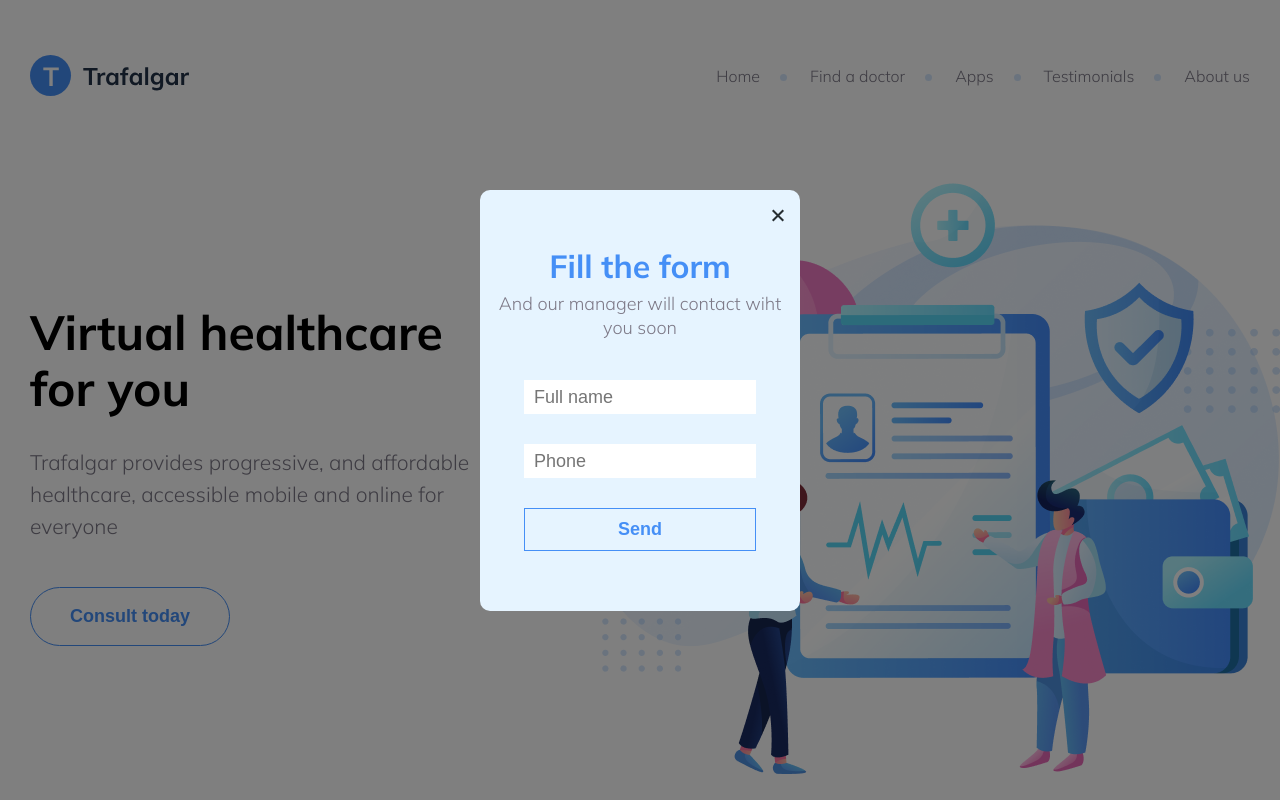
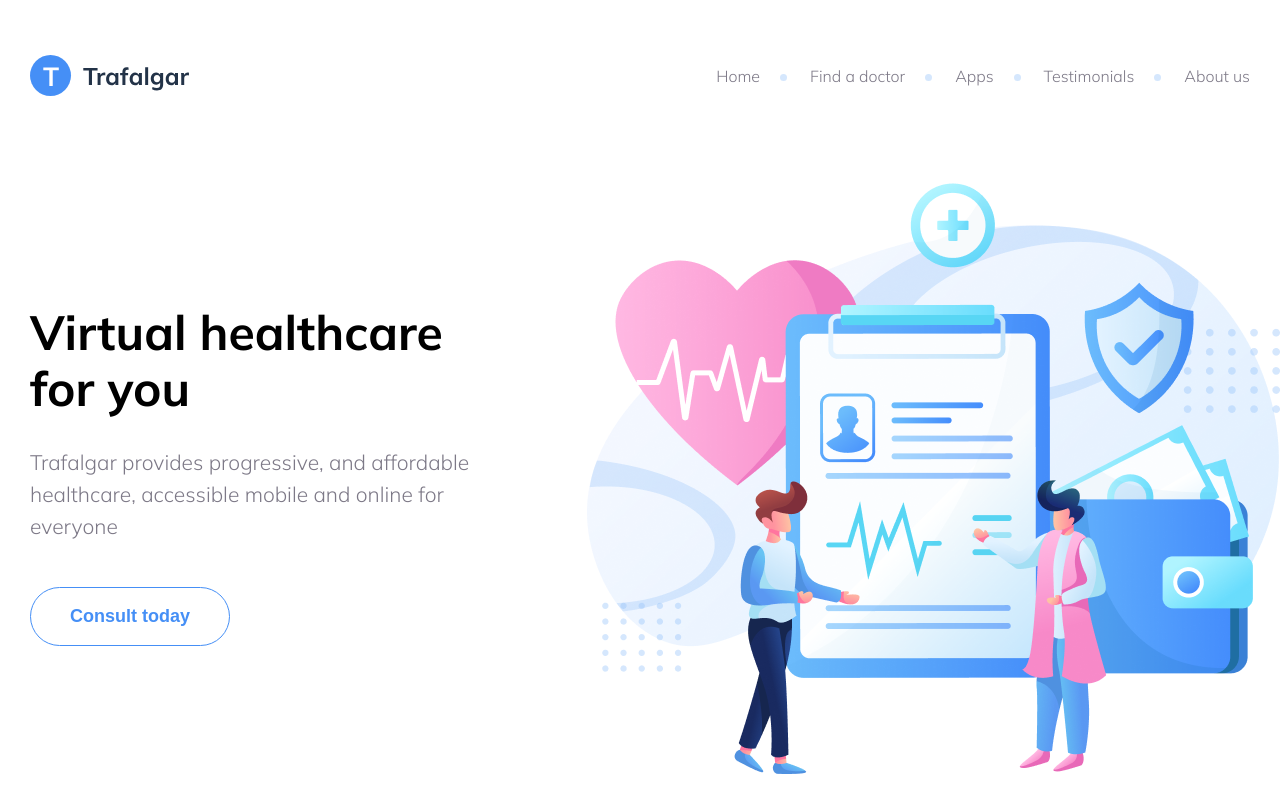
Before and after one commit to Oleksandr-Heleta/js-basic, a plain HTML site: page final_task/index1.html in a window 1280 px wide. Shown: the top 800 px of the page. Drawn offline with Linux system fonts and the light colour scheme.

Commit message:
one more step to end

```diff
--- a/final_task/css/style.css
+++ b/final_task/css/style.css
@@ -57,9 +57,9 @@
 
 .consult-wrapper {
   display: none;
-  display: flex;
-  justify-content: center;
-  align-items: center;
+  /* display: flex; */
+  /* justify-content: center; */
+  /* align-items: center; */
   position: fixed;
   top: 0;
   height: 100%;
@@ -68,6 +68,7 @@
 }
 
 .consult {
+  margin: 200px auto 0;
   display: flex;
   flex-direction: column;
   align-items: center;
--- a/final_task/js/modal.js
+++ b/final_task/js/modal.js
@@ -1,6 +1,8 @@
 var popup = document.querySelector('.consult-wrapper');
 var btnShowModal = document.querySelector('.header__consult-btn');
 var btnClose = document.getElementById('popup_close');
+
+// popup.style.display = 'none';
 
     btnShowModal.addEventListener('click', function(){
             popup.style.display = 'block';
```
